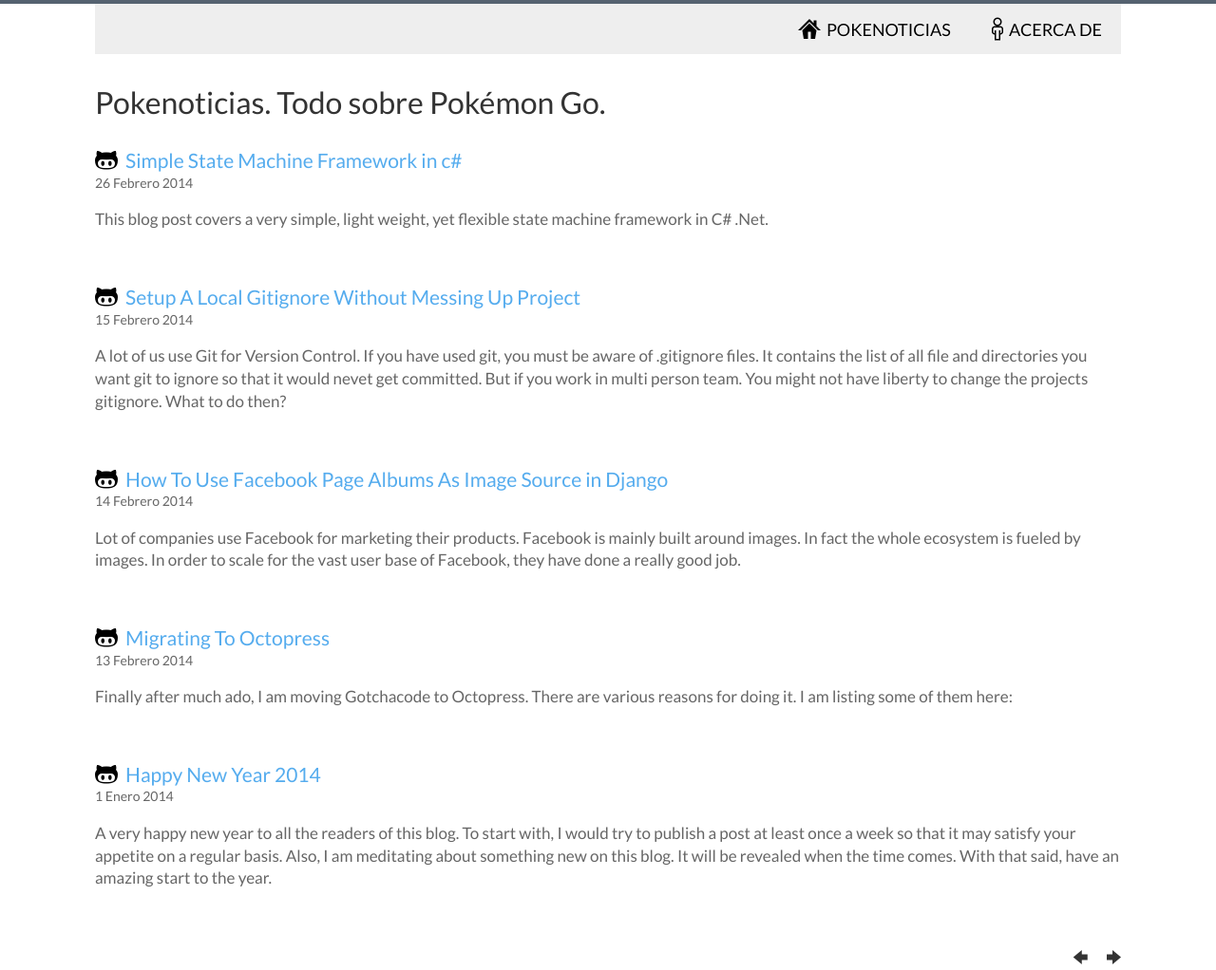
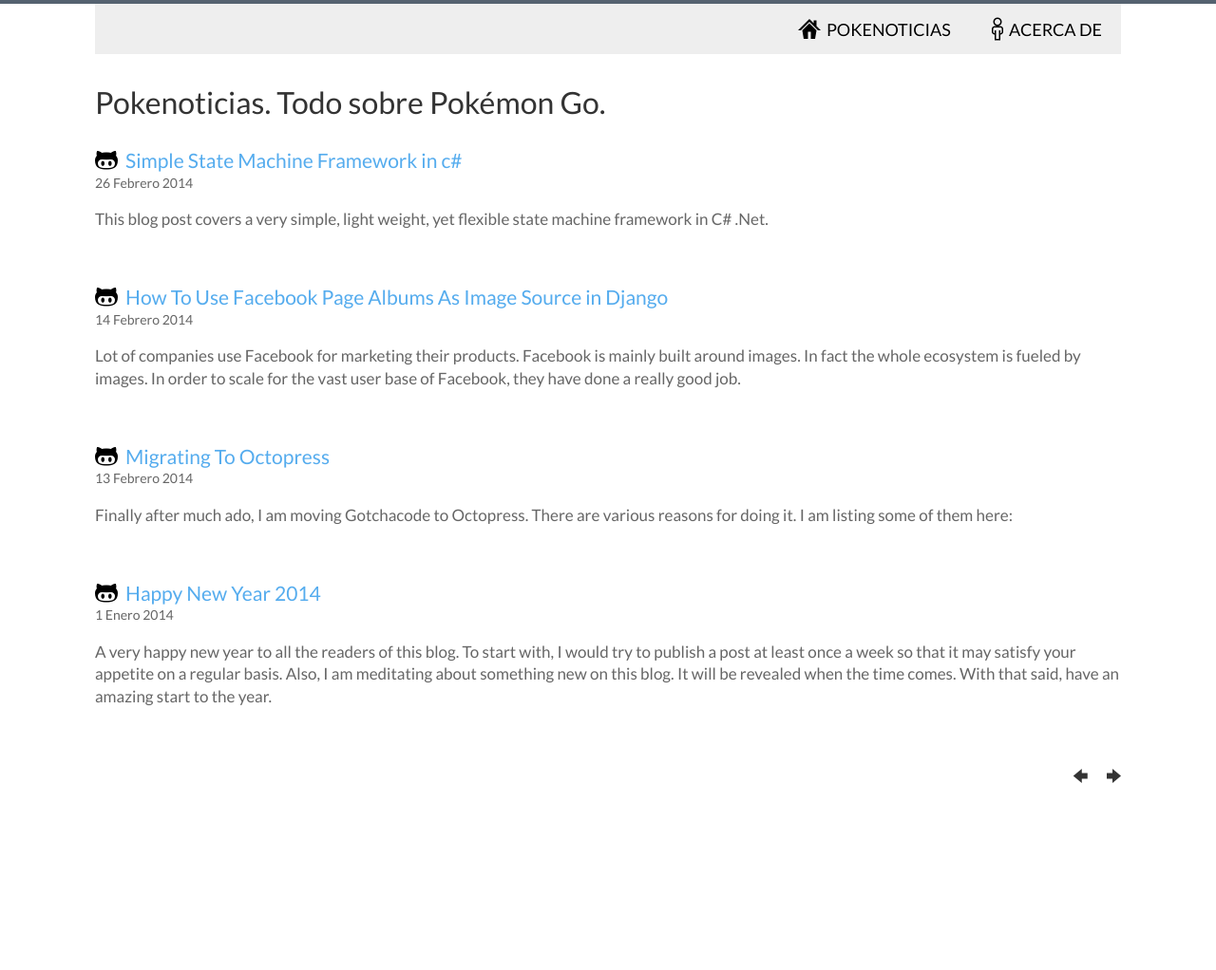
Before and after one commit to pokenoticias/pokenoticias.github.io, a Jekyll site: the page index.html, which Jekyll copies as it is, in a window 1280 px wide. Shown: the whole page at 95% size. Built offline with Jekyll 4.4.1, drawn with Linux system fonts in a browser that asks for light colours; after the commit the page ends 900 px from its top, so only the background shows below that.

Commit message:
Deploy from Forestry.io

```diff
--- a/index.html
+++ b/index.html
@@ -54,19 +54,6 @@
 
       2014</p>
       <p><p>This blog post covers a very simple, light weight, yet flexible state machine framework in C# .Net.</p>
-
-</p>
-    </div>
-
-    <div class="post other link">
-      <h2><span class="mega-octicon octicon-octoface" style="min-width: 32px;"></span><a href="/2014/02/15/setup-a-local-gitignore-without-messing-up-project.html">Setup A Local Gitignore Without Messing Up Project</a></h2>
-      <p class="post-date">
-
-      	15
-      	Febrero
-
-      2014</p>
-      <p><p>A lot of us use Git for Version Control. If you have used git, you must be aware of .gitignore files. It contains the list of all file and directories you want git to ignore so that it would nevet get committed. But if you work in multi person team. You might not have liberty to change the projects gitignore. What to do then?</p>
 
 </p>
     </div>
```
